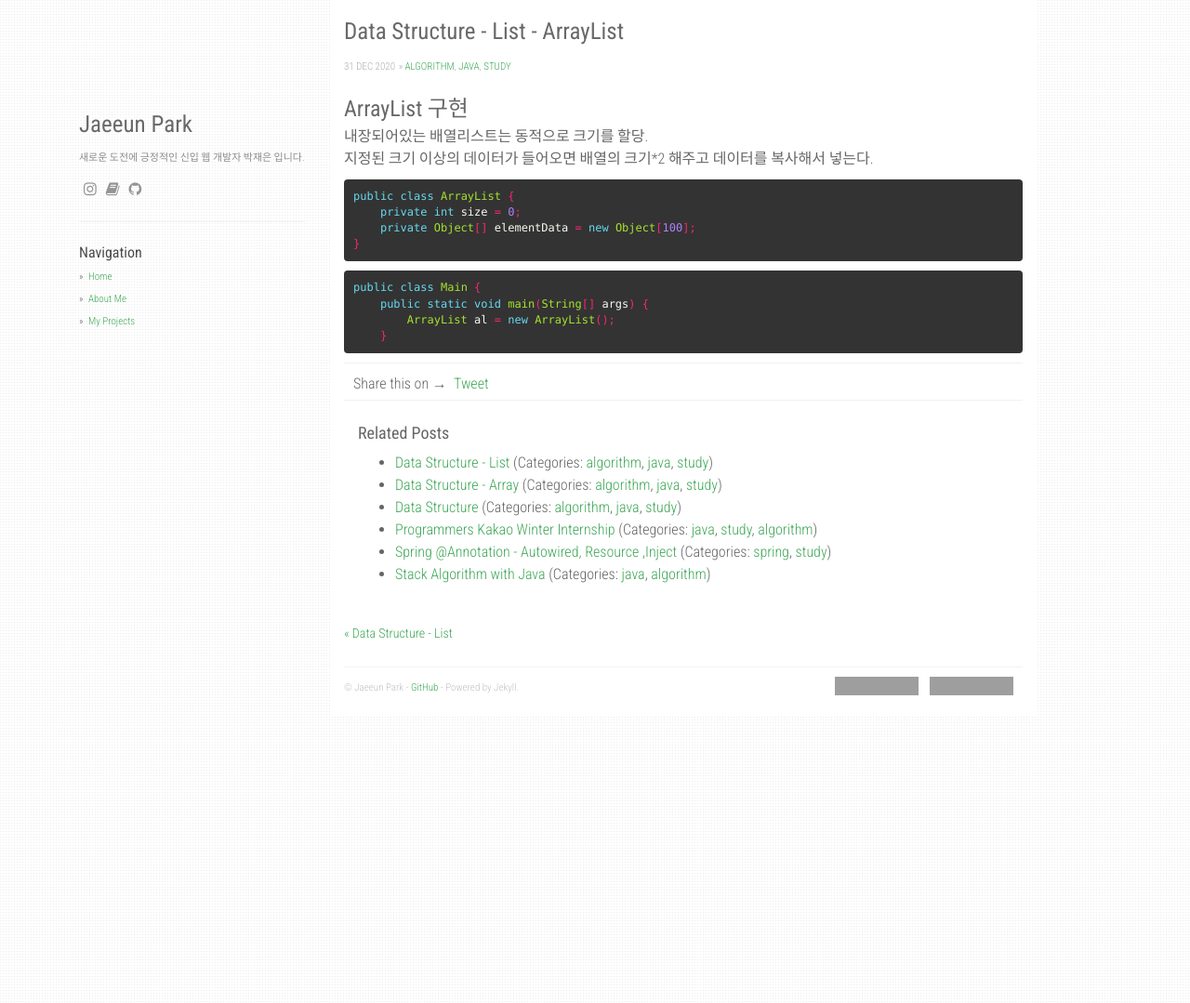
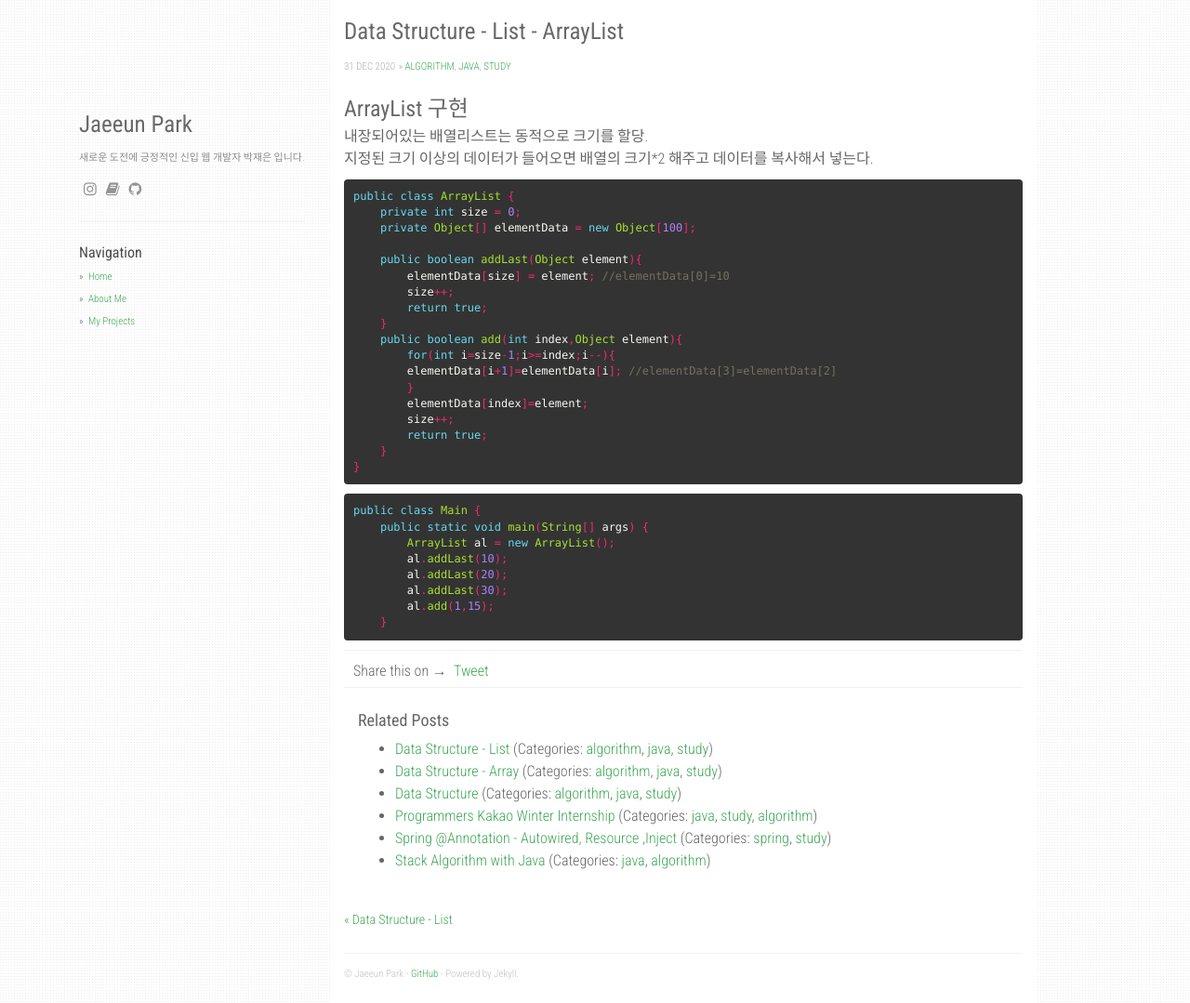
Before and after one commit to jaeeunzzang/jaeeunPark.portfolio.github.io, a Jekyll site: the page built from _posts/2020-12-31-arraylist.md, in a window 1280 px wide. Shown: the whole page at 93% size. Built offline with Jekyll 4.4.1, drawn with Linux system fonts in a browser that asks for light colours; nearby versions of some CDN libraries; comment, search, counter and statistics services are not loaded; grey boxes are pictures that could not be loaded.

Commit message:
add method

````diff
--- a/_posts/2020-12-31-arraylist.md
+++ b/_posts/2020-12-31-arraylist.md
@@ -14,6 +14,20 @@ categories: [algorithm, java, study]
 public class ArrayList {
     private int size = 0;
     private Object[] elementData = new Object[100];
+
+    public boolean addLast(Object element){
+        elementData[size] = element; //elementData[0]=10
+        size++;
+        return true;
+    }
+    public boolean add(int index,Object element){
+        for(int i=size-1;i>=index;i--){
+        elementData[i+1]=elementData[i]; //elementData[3]=elementData[2]
+        }
+        elementData[index]=element;
+        size++;
+        return true;
+    }
 }
 ```
 
@@ -21,5 +35,9 @@ public class ArrayList {
 public class Main {
     public static void main(String[] args) {
         ArrayList al = new ArrayList();
+        al.addLast(10);
+        al.addLast(20);
+        al.addLast(30);
+        al.add(1,15);
     }
 ```
````
